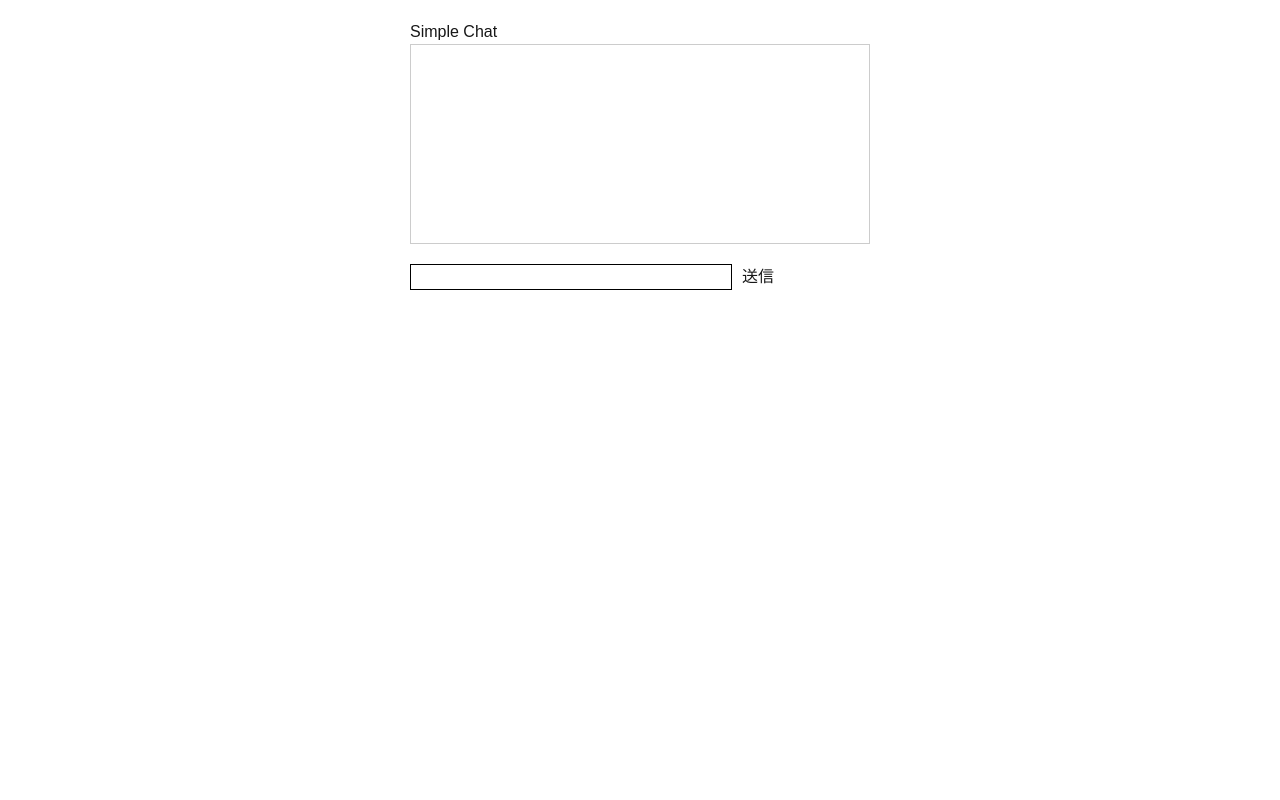
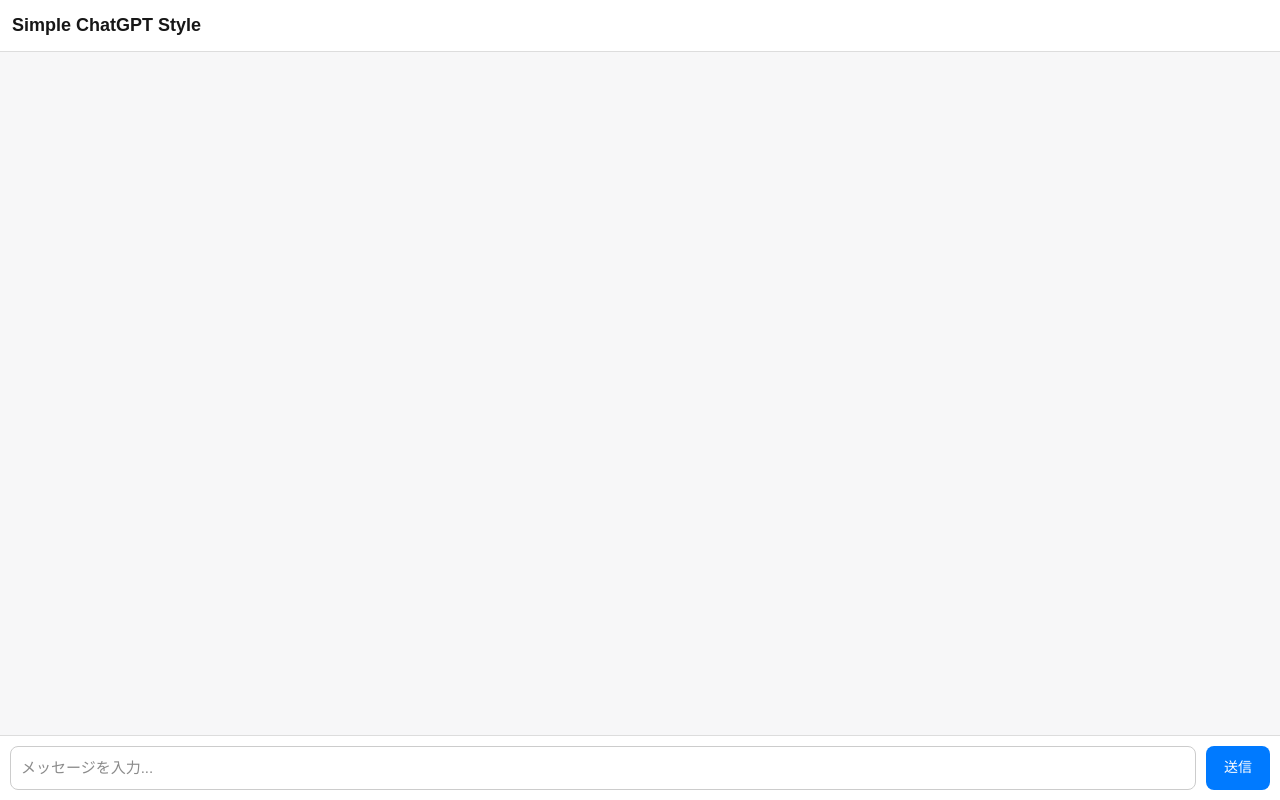
Before and after one commit to m-masayuki/dwm-chat-debug-app, a Next.js app: page / in a window 1280 px wide. Built offline with nearby package versions, Linux system fonts and the light colour scheme.

Commit message:
gpt format

```diff
--- a/app/page.tsx
+++ b/app/page.tsx
@@ -1,48 +1,145 @@
 "use client";
 
-import { useState } from "react";
+import { useState, useRef, useEffect } from "react";
 
 export default function Home() {
   const [input, setInput] = useState("");
-  const [messages, setMessages] = useState<string[]>([]);
+  const [messages, setMessages] = useState<{ role: "user" | "bot"; text: string }[]>([]);
+  const messagesEndRef = useRef<HTMLDivElement>(null);
+
+  const scrollToBottom = () => {
+    messagesEndRef.current?.scrollIntoView({ behavior: "smooth" });
+  };
+
+  useEffect(() => {
+    scrollToBottom();
+  }, [messages]);
 
   const sendMessage = async () => {
     if (!input) return;
 
+    const userMsg = input;
+    setMessages((prev) => [...prev, { role: "user", text: userMsg }]);
+    setInput("");
+
     const res = await fetch("/api/chat", {
       method: "POST",
       headers: { "Content-Type": "application/json" },
-      body: JSON.stringify({ message: input }),
+      body: JSON.stringify({ message: userMsg }),
     });
 
     const data = await res.json();
-    setMessages((prev) => [...prev, `You: ${input}`, `Bot: ${data.reply}`]);
-    setInput("");
+    setMessages((prev) => [...prev, { role: "bot", text: data.reply }]);
+  };
+
+  const handleKey = (e: React.KeyboardEvent<HTMLInputElement>) => {
+    if (e.key === "Enter") sendMessage();
   };
 
   return (
-    <div style={{ padding: 20, maxWidth: 500, margin: "auto" }}>
-      <h2>Simple Chat</h2>
+    <div style={styles.container}>
+      <div style={styles.header}>Simple ChatGPT Style</div>
 
+      <div style={styles.chatArea}>
+        {messages.map((msg, i) => (
           <div
+            key={i}
             style={{
-          border: "1px solid #ccc",
-          padding: 10,
-          minHeight: 200,
-          marginBottom: 20,
+              ...styles.message,
+              ...(msg.role === "user" ? styles.userMsg : styles.botMsg),
             }}
           >
-        {messages.map((m, i) => (
-          <div key={i}>{m}</div>
+            {msg.text}
+          </div>
         ))}
+        <div ref={messagesEndRef} />
       </div>
 
+      <div style={styles.inputBar}>
         <input
           value={input}
           onChange={(e) => setInput(e.target.value)}
-        style={{ width: "70%", marginRight: 10, border: "1px solid #000"}}
+          onKeyDown={handleKey}
+          placeholder="メッセージを入力..."
+          style={styles.input}
         />
-      <button onClick={sendMessage}>送信</button>
+        <button style={styles.sendBtn} onClick={sendMessage}>
+          送信
+        </button>
+      </div>
     </div>
   );
 }
+
+const styles: Record<string, React.CSSProperties> = {
+  container: {
+    height: "100vh",
+    display: "flex",
+    flexDirection: "column",
+    background: "#f7f7f8",
+    fontFamily: "sans-serif",
+  },
+
+  header: {
+    padding: 12,
+    fontSize: 18,
+    fontWeight: "bold",
+    borderBottom: "1px solid #ddd",
+    background: "white",
+  },
+
+  chatArea: {
+    flex: 1,
+    overflowY: "auto",
+    padding: 20,
+  },
+
+  message: {
+    maxWidth: "80%",
+    padding: "10px 14px",
+    borderRadius: 12,
+    marginBottom: 10,
+    lineHeight: "1.4",
+    fontSize: 15,
+    boxShadow: "0 1px 2px rgba(0,0,0,0.1)",
+  },
+
+  userMsg: {
+    alignSelf: "flex-end",
+    background: "#007AFF",
+    color: "white",
+    borderBottomRightRadius: 2,
+  },
+
+  botMsg: {
+    alignSelf: "flex-start",
+    background: "white",
+    borderBottomLeftRadius: 2,
+  },
+
+  inputBar: {
+    display: "flex",
+    padding: 10,
+    borderTop: "1px solid #ddd",
+    background: "white",
+  },
+
+  input: {
+    flex: 1,
+    padding: 10,
+    borderRadius: 8,
+    border: "1px solid #ccc",
+    marginRight: 10,
+    fontSize: 15,
+  },
+
+  sendBtn: {
+    padding: "10px 18px",
+    background: "#007AFF",
+    color: "white",
+    border: "none",
+    borderRadius: 8,
+    cursor: "pointer",
+    fontSize: 14,
+  },
+};
```
Lines whose indentation alone changed are shown as unchanged.
